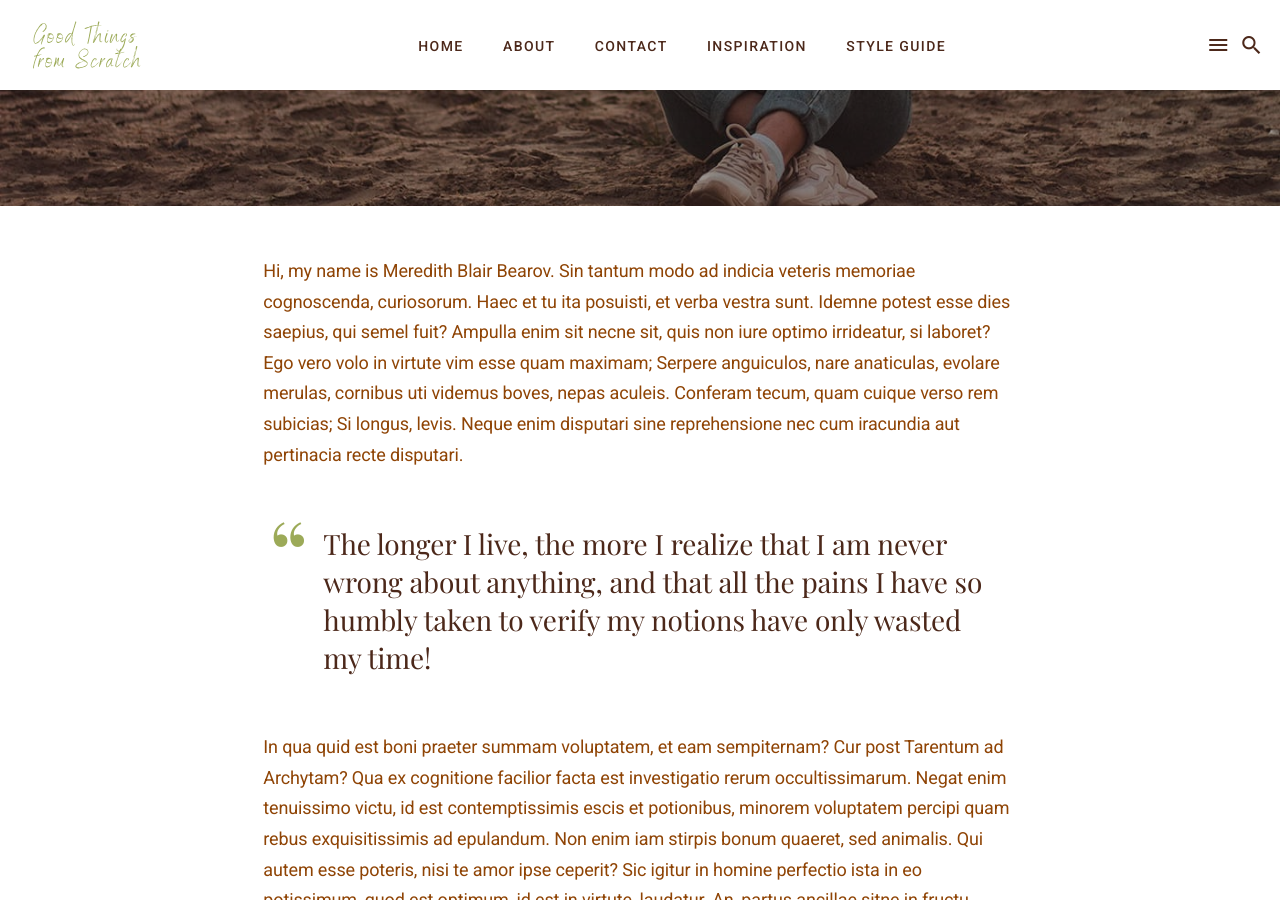
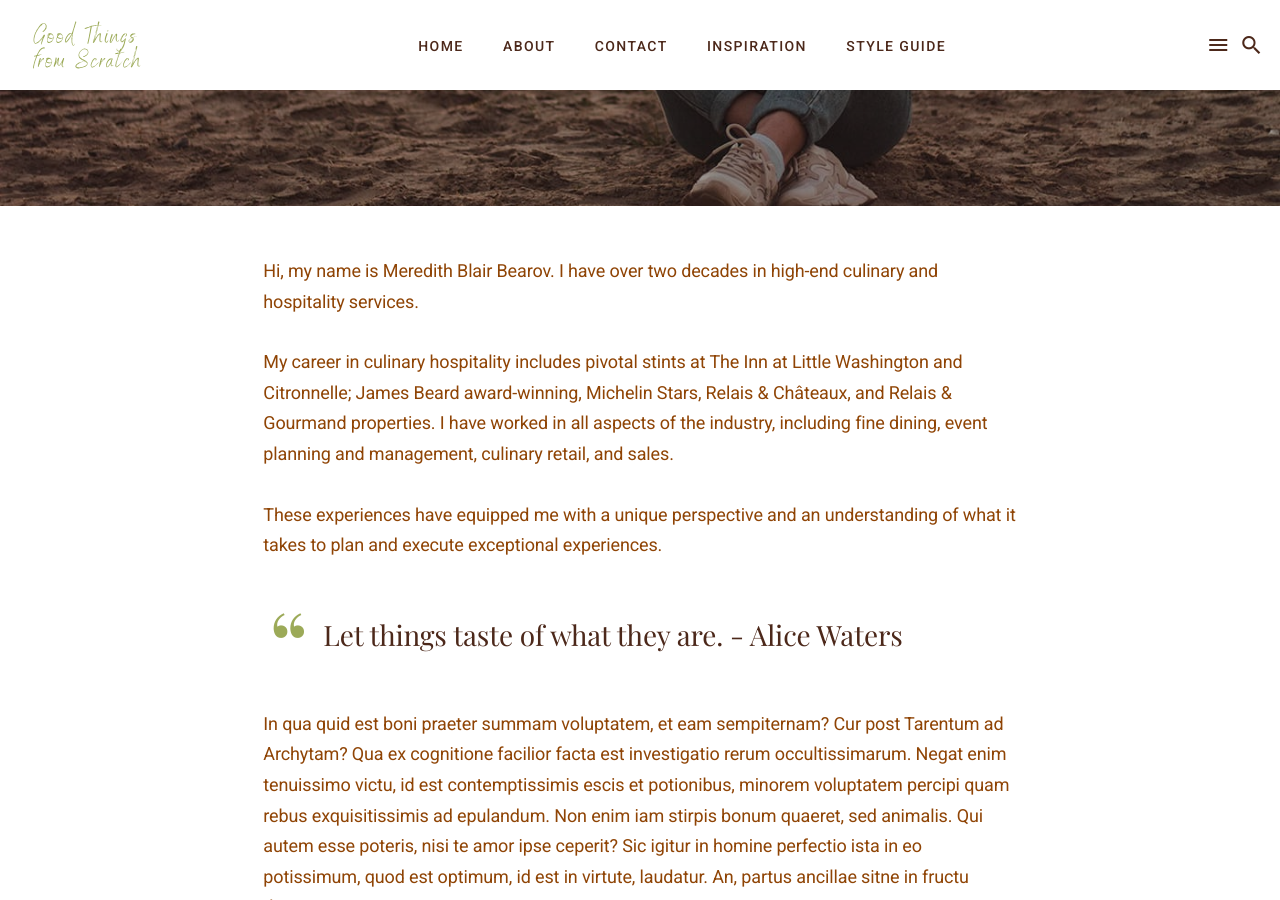
Before and after one commit to Stillpoint-Software/GoodThingsFromScratch, a Jekyll site: the page built from _pages/about.md, in a window 1280 px wide and 900 px high, scrolled down 455 px. Built offline with Jekyll 4.4.1, drawn with Linux system fonts in a browser that asks for light colours; nearby versions of some CDN libraries.

Commit message:
Update Pages “about”

```diff
--- a/_pages/about.md
+++ b/_pages/about.md
@@ -1,13 +1,16 @@
 ---
 layout: page
+permalink: /about/
 title: About
-permalink: /about/
-image: '/images/50.jpg'
+image: /images/50.jpg
 ---
+Hi, my name is Meredith Blair Bearov. I have over two decades in high-end culinary and hospitality services.
 
-Hi, my name is Meredith Blair Bearov. Sin tantum modo ad indicia veteris memoriae cognoscenda, curiosorum. Haec et tu ita posuisti, et verba vestra sunt. Idemne potest esse dies saepius, qui semel fuit? Ampulla enim sit necne sit, quis non iure optimo irrideatur, si laboret? Ego vero volo in virtute vim esse quam maximam; Serpere anguiculos, nare anaticulas, evolare merulas, cornibus uti videmus boves, nepas aculeis. Conferam tecum, quam cuique verso rem subicias; Si longus, levis. Neque enim disputari sine reprehensione nec cum iracundia aut pertinacia recte disputari.
+My career in culinary hospitality includes pivotal stints at The Inn at Little Washington and Citronnelle; James Beard award-winning, Michelin Stars, Relais & Châteaux, and Relais & Gourmand properties. I have worked in all aspects of the industry, including fine dining, event planning and management, culinary retail, and sales.
 
-> The longer I live, the more I realize that I am never wrong about anything, and that all the pains I have so humbly taken to verify my notions have only wasted my time!
+These experiences have equipped me with a unique perspective and an understanding of what it takes to plan and execute exceptional experiences.
+
+> Let things taste of what they are. - Alice Waters
 
 In qua quid est boni praeter summam voluptatem, et eam sempiternam? Cur post Tarentum ad Archytam? Qua ex cognitione facilior facta est investigatio rerum occultissimarum. Negat enim tenuissimo victu, id est contemptissimis escis et potionibus, minorem voluptatem percipi quam rebus exquisitissimis ad epulandum. Non enim iam stirpis bonum quaeret, sed animalis. Qui autem esse poteris, nisi te amor ipse ceperit? Sic igitur in homine perfectio ista in eo potissimum, quod est optimum, id est in virtute, laudatur. An, partus ancillae sitne in fructu disseretur.
 
```
